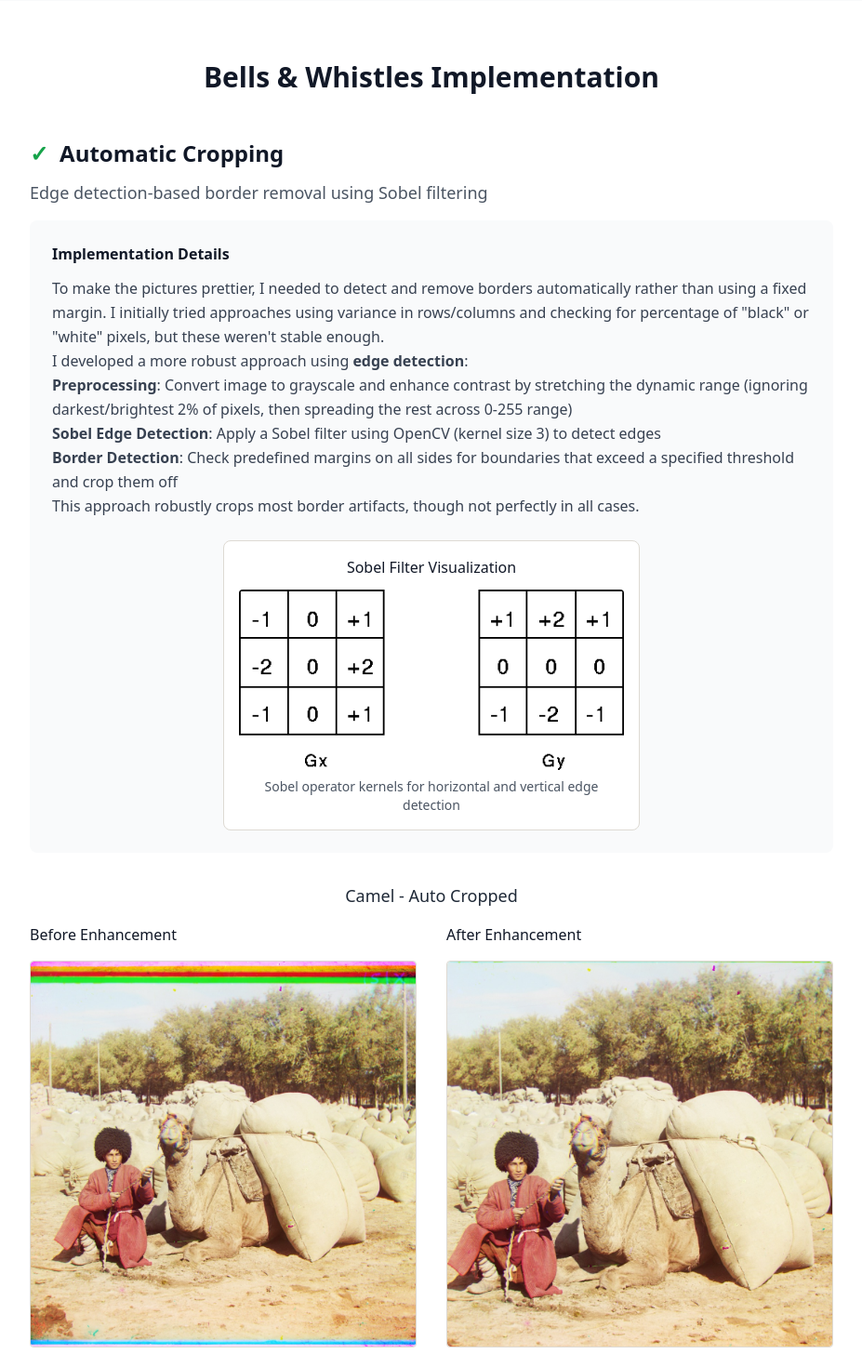
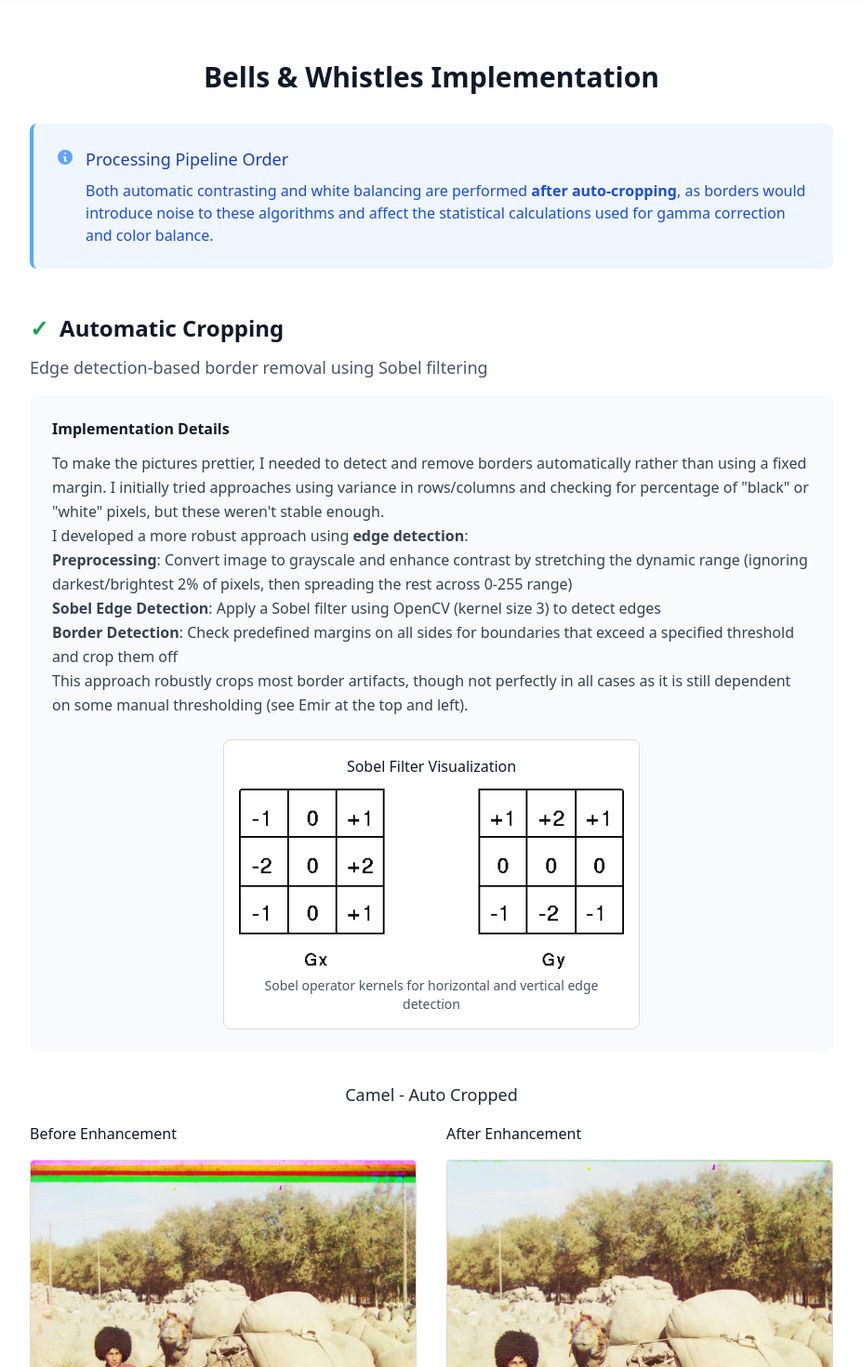
Before and after one commit to paulburkhardt/CS180-Submissions, a React (Vite) app: page /project-1 in a window 1280 px wide. Shown: the part 6120-7590 px from the top of the page at 93% size, without its empty margins (176-1103 px from the left). Built offline with nearby package versions, Linux system fonts and the light colour scheme.

Commit message:
small improvements in formulation

```diff
--- a/src/pages/Project1.tsx
+++ b/src/pages/Project1.tsx
@@ -133,19 +133,22 @@
           name: 'Camel - Gamma Correction',
           before: camelAutoCropped,
           after: camelAutoContrast,
-          hasImage: true
+          hasImage: true,
+          gammaInfo: 'γ = 1.78, original mean = 0.68'
         },
         {
           name: 'Emir - Gamma Correction',
           before: emirAutoCropped,
           after: emirAutoContrast,
-          hasImage: true
+          hasImage: true,
+          gammaInfo: 'γ = 1.07, original mean = 0.52'
         },
         {
           name: 'Lugano - Gamma Correction',
           before: luganoAutoCropped,
           after: luganoAutoContrast,
-          hasImage: true
+          hasImage: true,
+          gammaInfo: 'γ = 1.46, original mean = 0.62'
         }
       ];
     case 'Automatic White Balance':
@@ -334,7 +337,7 @@
 
 3. **Border Detection**: Check predefined margins on all sides for boundaries that exceed a specified threshold and crop them off
 
-This approach robustly crops most border artifacts, though not perfectly in all cases.`
+This approach robustly crops most border artifacts, though not perfectly in all cases as it is still dependent on some manual thresholding (see Emir at the top and left).`
     },
     {
       name: "Automatic Contrasting",
@@ -408,7 +411,10 @@
 
 **Gradient-based Alignment**:
 • Computes **gradients** of each image along horizontal and vertical directions to capture intensity changes
-• Combines gradients into a **gradient magnitude image**: √(Gₓ² + Gᵧ²)
+• **Mathematical computation**:
+  - Horizontal gradient: Gₓ(x,y) = I(x+1,y) - I(x-1,y)
+  - Vertical gradient: Gᵧ(x,y) = I(x,y+1) - I(x,y-1)
+  - Gradient magnitude: |∇I| = √(Gₓ² + Gᵧ²)
 • Highlights areas of strong contrast regardless of absolute brightness
 • Uses **normalized cross-correlation (NCC)** between gradient magnitude maps for alignment
 
@@ -877,7 +883,24 @@
       {/* Bells & Whistles Results */}
       <section className="py-16 bg-white">
         <div className="container mx-auto px-4 max-w-4xl">
-          <h2 className="text-3xl font-bold text-gray-900 mb-12 text-center">Bells & Whistles Implementation</h2>
+          <h2 className="text-3xl font-bold text-gray-900 mb-8 text-center">Bells & Whistles Implementation</h2>
+
+          {/* Processing Order Note */}
+          <div className="mb-12 p-6 bg-blue-50 border-l-4 border-blue-400 rounded-lg">
+            <div className="flex items-start">
+              <div className="flex-shrink-0">
+                <svg className="h-5 w-5 text-blue-400 mt-0.5" fill="currentColor" viewBox="0 0 20 20">
+                  <path fillRule="evenodd" d="M18 10a8 8 0 11-16 0 8 8 0 0116 0zm-7-4a1 1 0 11-2 0 1 1 0 012 0zM9 9a1 1 0 000 2v3a1 1 0 001 1h1a1 1 0 100-2v-3a1 1 0 00-1-1H9z" clipRule="evenodd" />
+                </svg>
+              </div>
+              <div className="ml-3">
+                <h3 className="text-lg font-medium text-blue-800">Processing Pipeline Order</h3>
+                <p className="mt-2 text-blue-700">
+                  Both automatic contrasting and white balancing are performed <strong>after auto-cropping</strong>, as borders would introduce noise to these algorithms and affect the statistical calculations used for gamma correction and color balance.
+                </p>
+              </div>
+            </div>
+          </div>
 
           <div className="space-y-16">
             {bellsWhistles.map((feature, index) => (
@@ -919,7 +942,12 @@
                   <div className="space-y-8">
                     {getBellsWhistlesImages(feature.name).map((technique, techIndex) => (
                       <div key={techIndex} className="space-y-4">
-                        <h5 className="text-lg font-medium text-gray-800 text-center">{technique.name}</h5>
+                        <div className="text-center">
+                          <h5 className="text-lg font-medium text-gray-800">{technique.name}</h5>
+                          {technique.gammaInfo && (
+                            <p className="text-sm text-gray-600 mt-1">{technique.gammaInfo}</p>
+                          )}
+                        </div>
                         <div
                           className={`${technique.hasImage === 'matrix-only' ? 'flex justify-center' : `grid grid-cols-1 md:grid-cols-2 gap-8 ${technique.hasImage ? 'cursor-pointer hover:opacity-80 transition-opacity group' : ''}`}`}
                           onClick={() => technique.hasImage === true && setFullscreenBellsWhistles({
```
